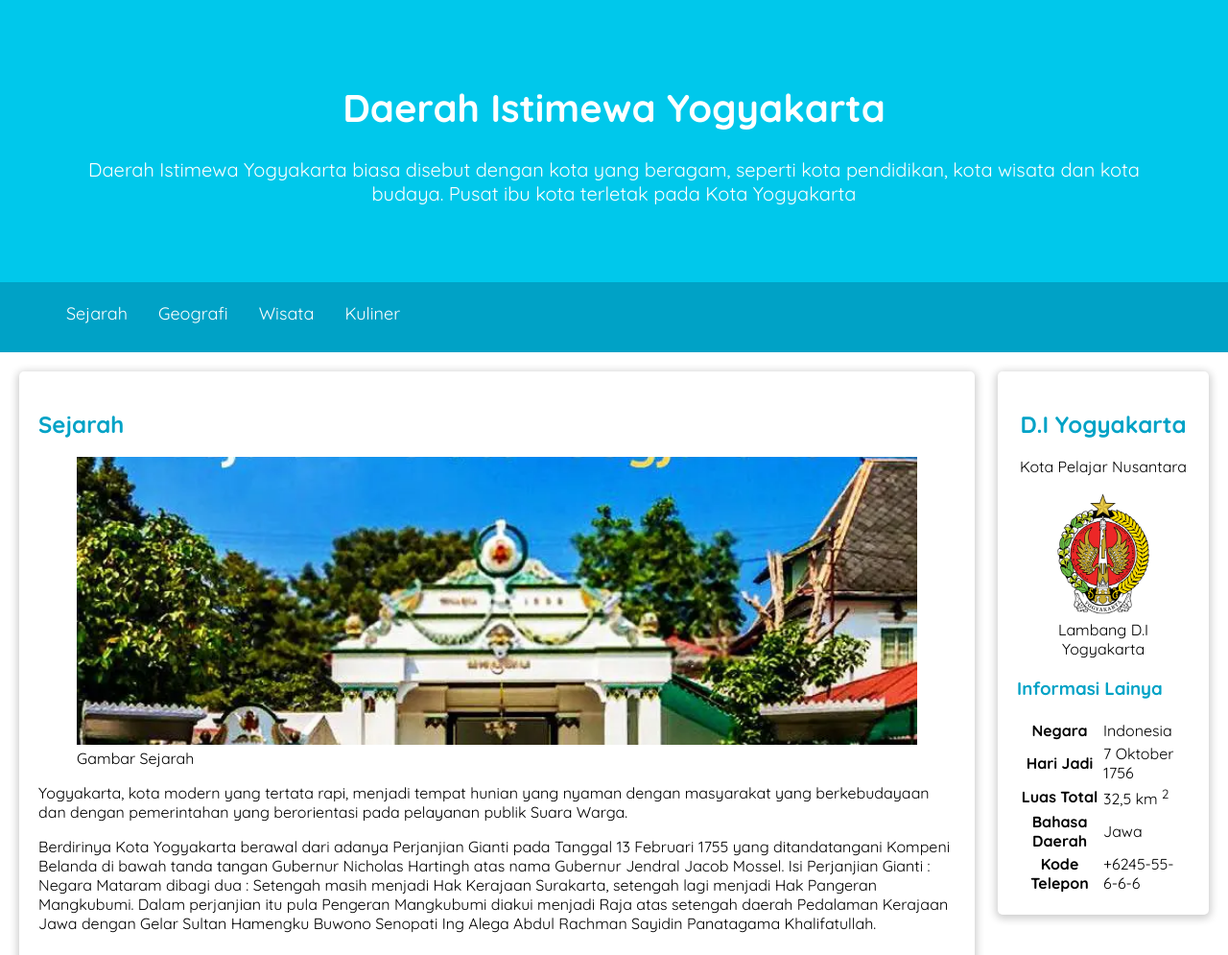
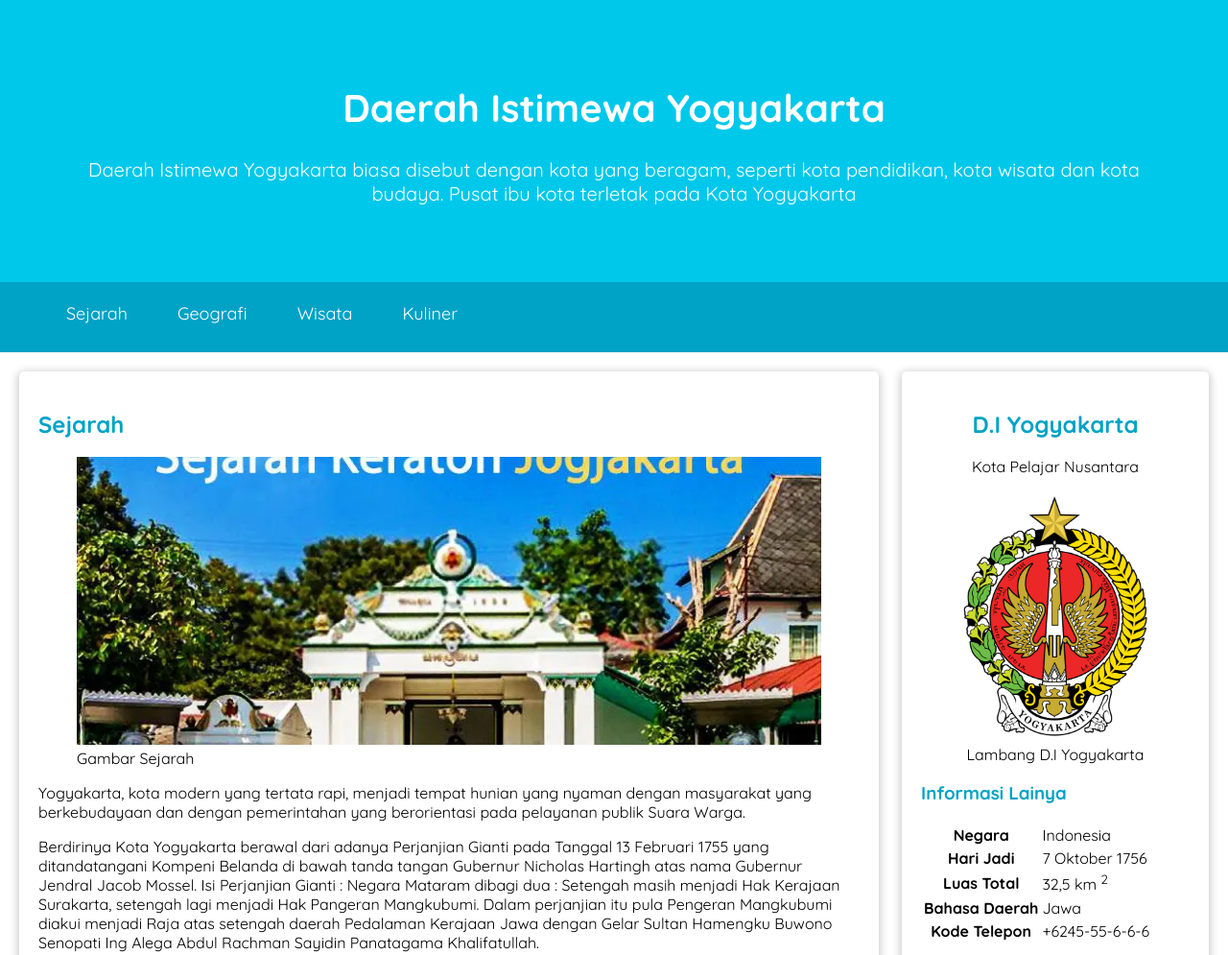
Before and after one commit to mohrizalyulianto01/belajar-dasar-pemograman-web, a plain HTML site: page index.html in a window 1280 px wide. Shown: the top 995 px of the page at 96% size. Drawn offline with nearby package versions, Linux system fonts and the light colour scheme.

Commit message:
Finish penerapan flexbox

```diff
--- a/style.css
+++ b/style.css
@@ -23,13 +23,13 @@ nav {
 
 nav ul {
   padding-inline: 4rem;
-
   display: flex;
   gap: 2rem;
 }
 
 nav li {
   list-style-type: none;
+  margin-right: 20px;
 }
 
 nav a {
@@ -42,7 +42,6 @@ nav a {
 
 nav a:hover {
   font-weight: bold;
-  font-size: 17px;
 }
 
 nav a::after {
@@ -55,14 +54,12 @@ nav a::after {
 }
 main {
   padding: 20px;
-
   display: flex;
   gap: 1.5rem;
 }
 
 #content {
   flex: 5;
-
   display: flex;
   flex-flow: column nowrap;
   gap: 1rem 2rem;
@@ -101,9 +98,11 @@ footer {
 .featured-image {
   width: 100%;
   max-height: 300px;
-
   object-fit: cover;
   object-position: center;
+}
+.profile img {
+  width: 200px;
 }
 
 .card {
```
